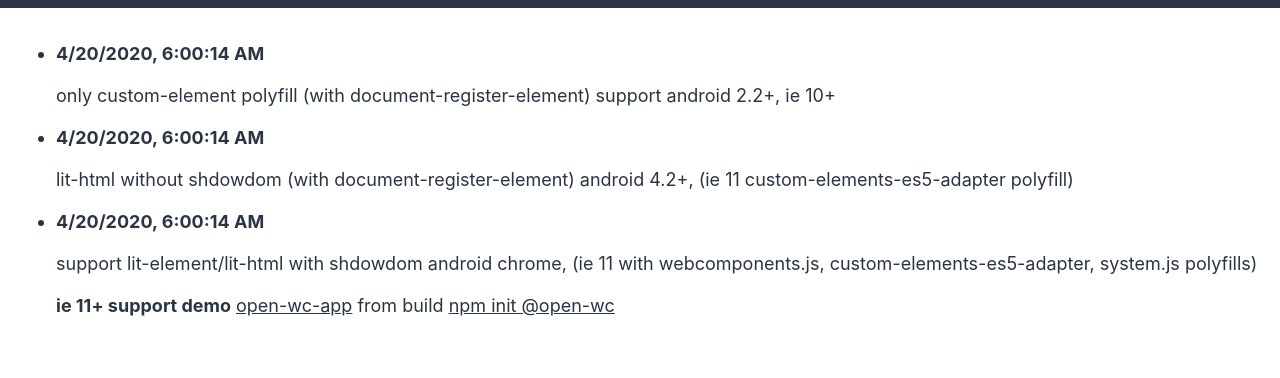
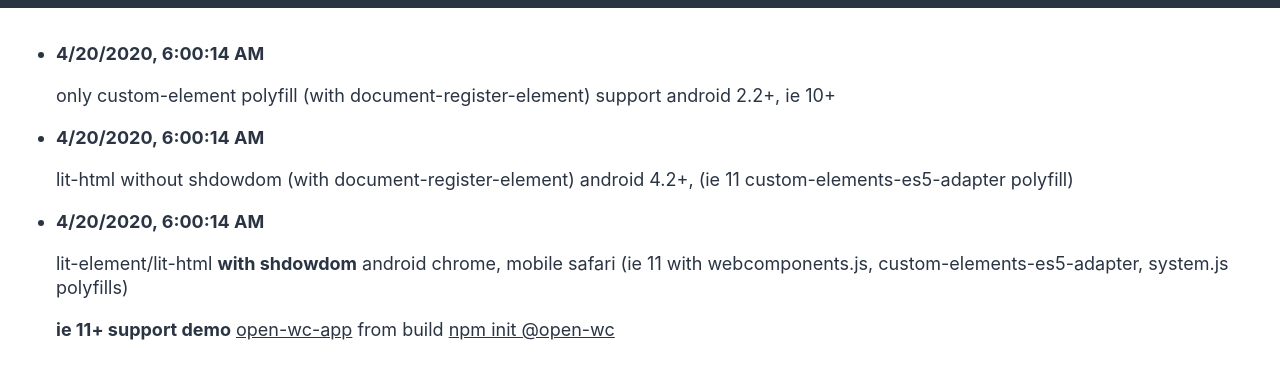
Before and after one commit to qpitlove/lit-element-webpack-start-kit, a website built with webpack: page public/index.html in a window 1280 px wide. Shown: the part 96-474 px from the top of the page. Built offline with nearby package versions, Linux system fonts and the light colour scheme.

Commit message:
docs: update index.html

```diff
--- a/public/index.html
+++ b/public/index.html
@@ -29,11 +29,11 @@
         </li>
         <li>
           <p><strong><current-time-lit-html>current-time-lit-html loading...</current-time-lit-html></strong></p>
-          <p>lit-html without shdowdom (with document-register-element) android 4.2+, (ie 11 custom-elements-es5-adapter polyfill)</p>
+          <p>lit-html <stoong>without shdowdom</strong> (with document-register-element) android 4.2+, (ie 11 custom-elements-es5-adapter polyfill)</p>
         </li>
         <li>
           <p><strong><current-time-lit-element>current-time-lit-element loading...</current-time-lit-element></strong></p>
-          <p>support lit-element/lit-html with shdowdom android chrome, (ie 11 with webcomponents.js, custom-elements-es5-adapter, system.js polyfills)</p>
+          <p>lit-element/lit-html <strong>with shdowdom</strong> android chrome, mobile safari (ie 11 with webcomponents.js, custom-elements-es5-adapter, system.js polyfills)</p>
           <p><strong>ie 11+ support demo</strong> <a href="https://qpitlove.github.io/open-wc-app" target="_blank">open-wc-app</a> from build <a href="https://open-wc.org/" target="_blank">npm init @open-wc</a></p>
         </li>
       </ul>
```
